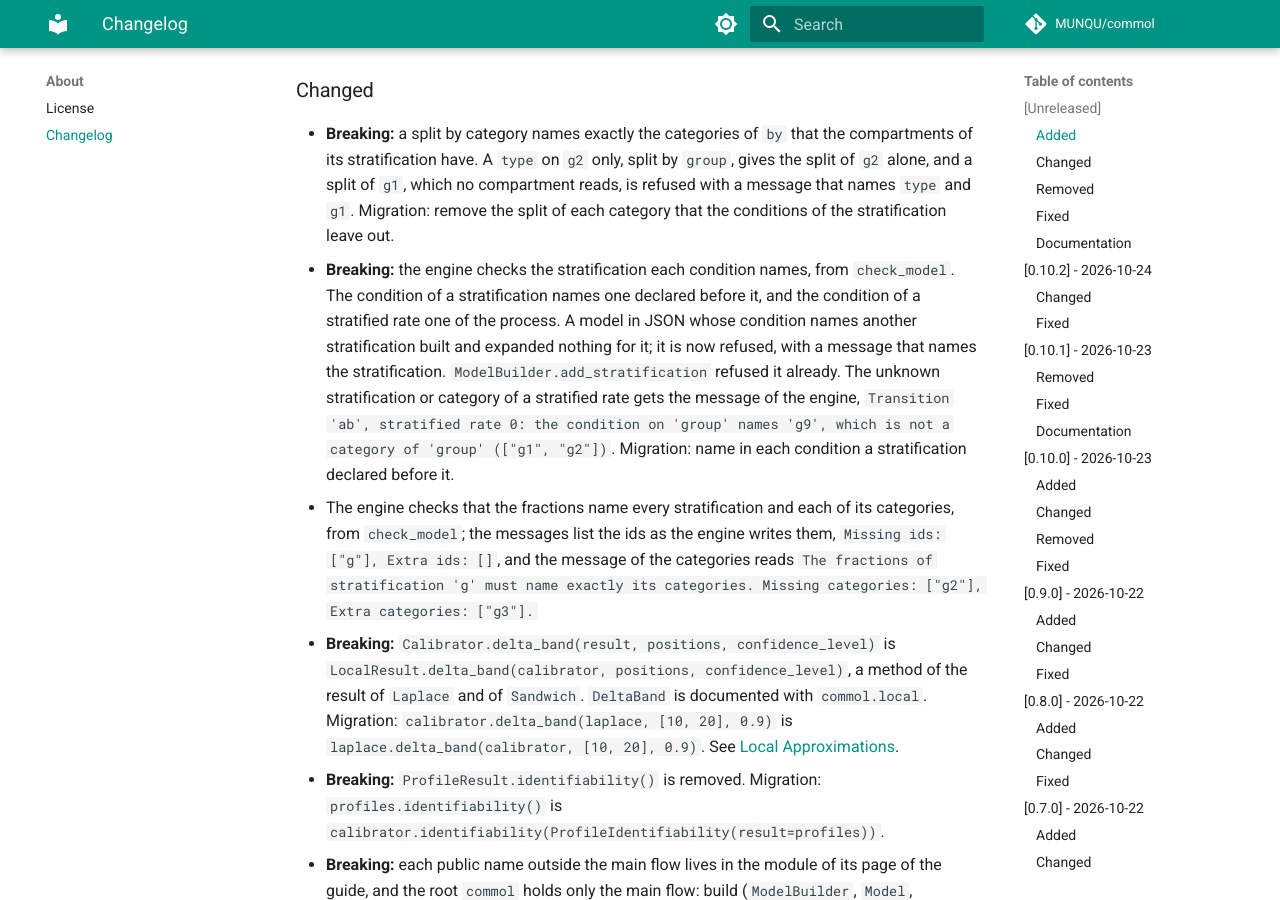
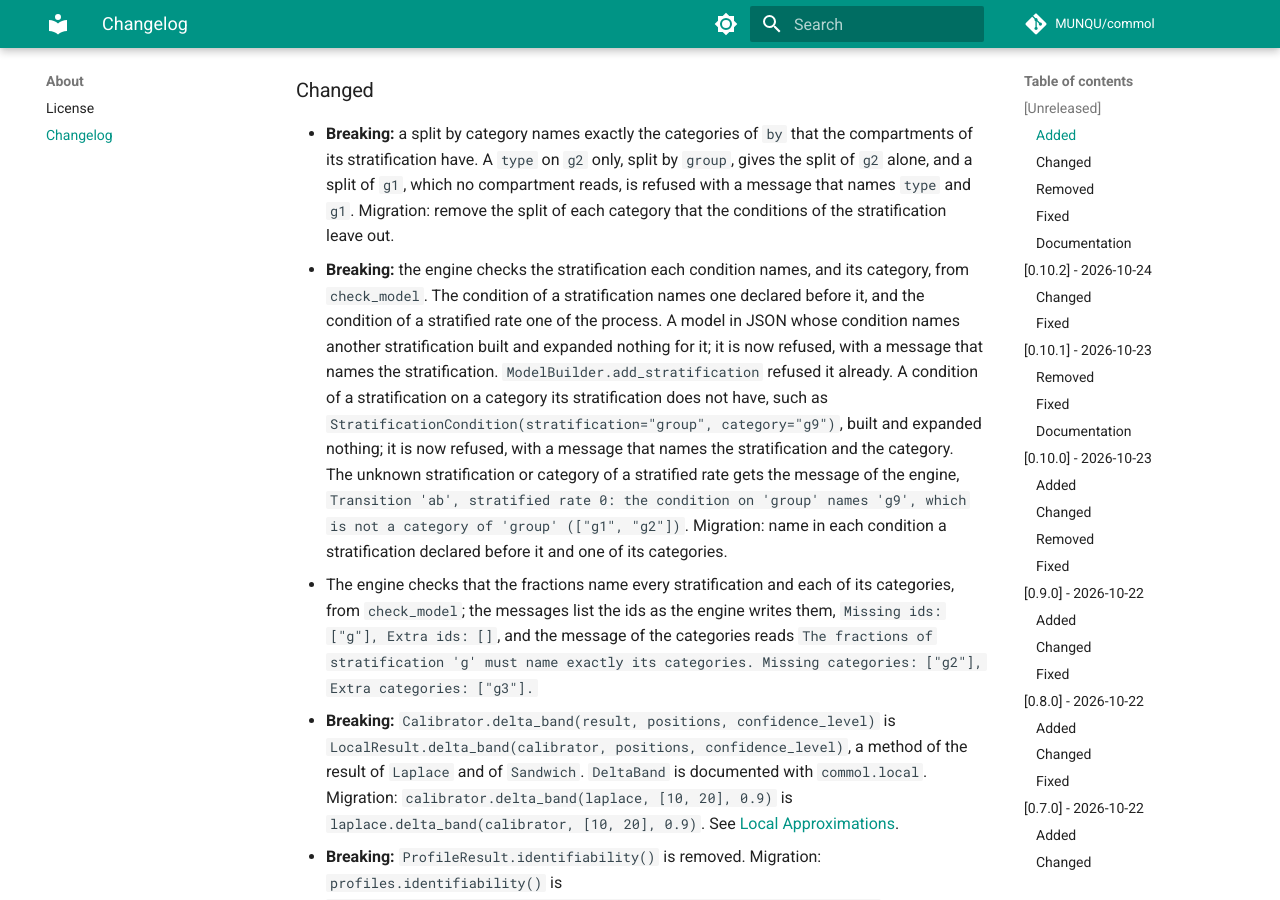
Before and after one commit to MUNQU/commol, an MkDocs documentation site: the page built from docs/about/changelog.md, in a window 1280 px wide and 900 px high, scrolled down 1630 px. Built offline with MkDocs 1.6.1 and Material for MkDocs 9.7.7, drawn with Linux system fonts in a browser that asks for light colours; comment, search, counter and statistics services are not loaded; the version menu is left out.

```diff
--- a/docs/about/changelog.md
+++ b/docs/about/changelog.md
@@ -82,15 +82,20 @@
   Migration: remove the split of each category that the conditions of the
   stratification leave out.
 - **Breaking:** the engine checks the stratification each condition names,
-  from `check_model`. The condition of a stratification names one declared
-  before it, and the condition of a stratified rate one of the process. A
-  model in JSON whose condition names another stratification built and
-  expanded nothing for it; it is now refused, with a message that names the
-  stratification. `ModelBuilder.add_stratification` refused it already. The
+  and its category, from `check_model`. The condition of a stratification
+  names one declared before it, and the condition of a stratified rate one of
+  the process. A model in JSON whose condition names another stratification
+  built and expanded nothing for it; it is now refused, with a message that
+  names the stratification. `ModelBuilder.add_stratification` refused it
+  already. A condition of a stratification on a category its stratification
+  does not have, such as `StratificationCondition(stratification="group",
+  category="g9")`, built and expanded nothing; it is now refused, with a
+  message that names the stratification and the category. The
   unknown stratification or category of a stratified rate gets the message of
   the engine, `Transition 'ab', stratified rate 0: the condition on 'group'
   names 'g9', which is not a category of 'group' (["g1", "g2"])`. Migration:
-  name in each condition a stratification declared before it.
+  name in each condition a stratification declared before it and one of its
+  categories.
 - The engine checks that the fractions name every stratification and each of
   its categories, from `check_model`; the messages list the ids as the engine
   writes them, `Missing ids: ["g"], Extra ids: []`, and the message of the
```
Also changed, not shown: 3 other files.
